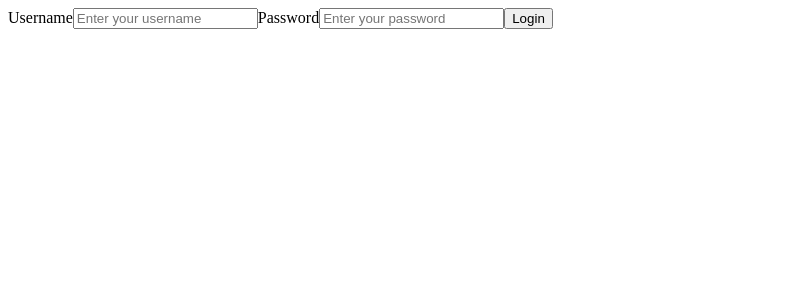
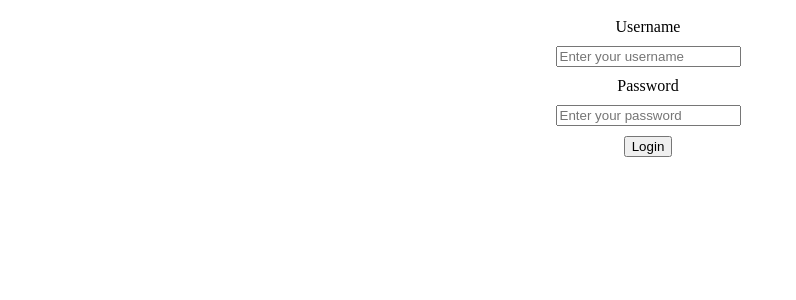
Before and after one commit to Malkahiro/strangers-things, a React (Create React App) app: page /login in a window 1280 px wide. Shown: the top 300 px of the page, without its empty margins (0-796 px from the left). Built offline with nearby package versions, Linux system fonts and the light colour scheme; no server answers.

Commit message:
added some styling for the login and register forms, also put them in their own folders within the component folder

```diff
--- a/src/App.js
+++ b/src/App.js
@@ -2,8 +2,8 @@ import {useState, useEffect} from 'react';
 import {getPosts} from "./api/api"
 import Posts from './Components/Posts';
 import {BrowserRouter, Route, Routes} from "react-router-dom"
-import Register from './Components/Register';
-import Login from './Components/Login';
+import Register from './Components/Register/Register';
+import Login from './Components/Login/Login';
 
 function App() {
 
--- /dev/null
+++ b/src/Components/Login/Login.css
@@ -0,0 +1,17 @@
+#login-form{
+    display: flex;
+    flex-direction: column;
+    align-items: center;
+    align-content: center;
+    width: 100vw;
+    height: 100vh;
+}
+
+label{
+    margin-top: 10px;
+    margin-bottom: 10px;
+}
+
+button{
+    margin-top: 10px;
+}
--- a/src/Components/Login.js
+++ b/src/Components/Login/Login.js
@@ -1,5 +1,6 @@
 import React, { useState } from 'react'
-import { loginUser } from '../api/api';
+import { loginUser } from '../../api/api';
+import './Login.css'
 
 const Login = () => {
     const [username, setUsername] = useState('');
@@ -13,7 +14,7 @@ const Login = () => {
         setUsername('');
         setPassword('');
     }
-    return ( <form onSubmit={handleLogin}>
+    return ( <form id='login-form' onSubmit={handleLogin}>
         <label htmlFor="">Username</label>
         <input type="text" value={username} onChange={(event) => setUsername(event.target.value)}
          placeholder='Enter your username' />
--- /dev/null
+++ b/src/Components/Register/Register.css
@@ -0,0 +1,17 @@
+#register-form{
+    display: flex;
+    flex-direction: column;
+    align-items: center;
+    align-content: center;
+    width: 100vw;
+    height: 100vh;
+}
+
+label{
+    margin-top: 10px;
+    margin-bottom: 10px;
+}
+
+button{
+    margin-top: 10px;
+}
--- a/src/Components/Register.js
+++ b/src/Components/Register/Register.js
@@ -1,5 +1,6 @@
 import React, {useState} from 'react'
-import {registerUser} from '../api/api'
+import {registerUser} from '../../api/api'
+import "./Register.css"
 const Register = ({handleAuth}) => {
     const [username, setUsername] = useState('');
     const [password, setPassword] =useState('');
@@ -13,7 +14,7 @@ const Register = ({handleAuth}) => {
         setPassword('');
     }
 
-    return ( <form onSubmit={handleSubmit}>
+    return ( <form id='register-form' onSubmit={handleSubmit}>
         <label htmlFor="">Username</label>
         <input required min={5} onChange={(event) => setUsername(event.target.value)}
         type="text" placeholder='Enter a Username' value={username} name={username} />
```
